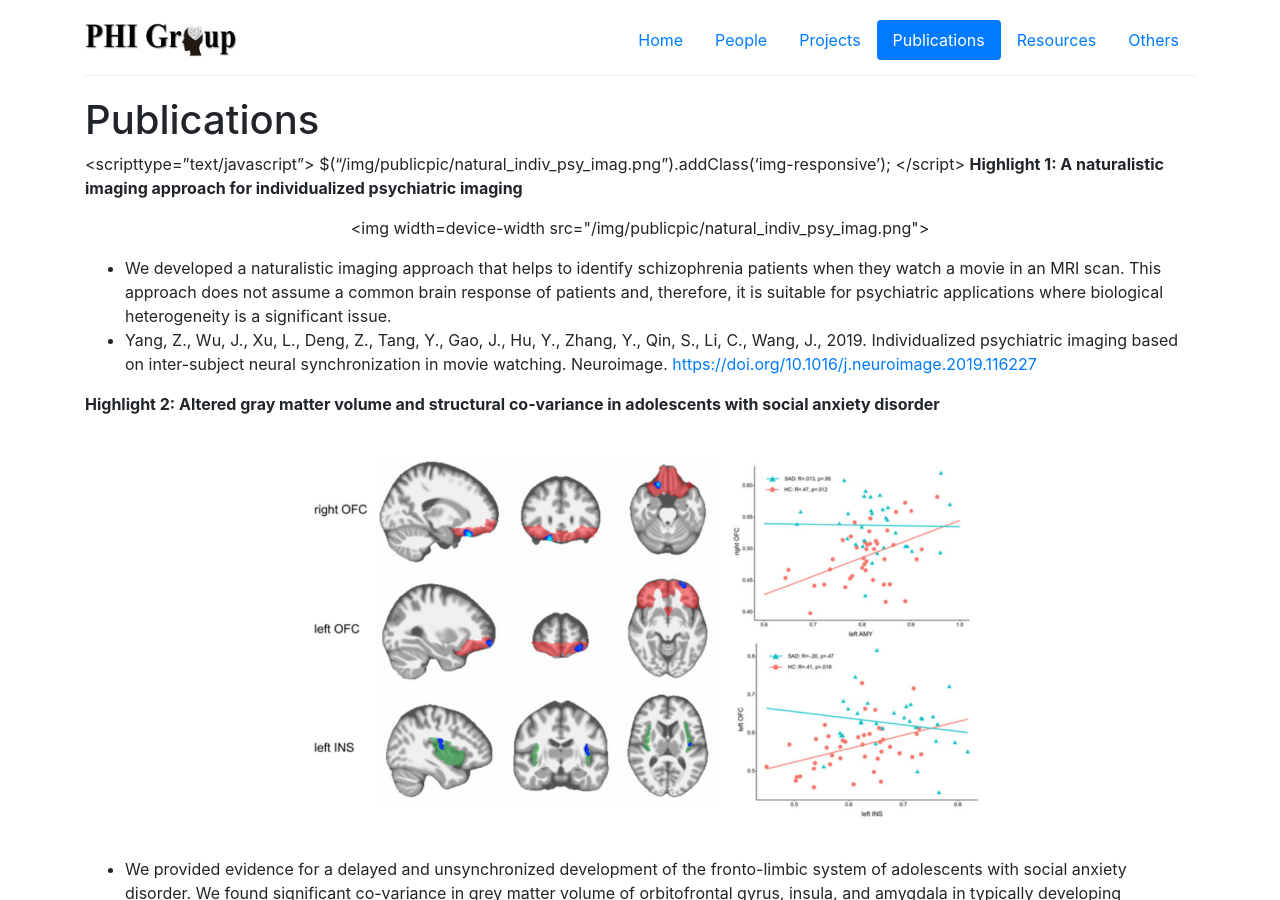
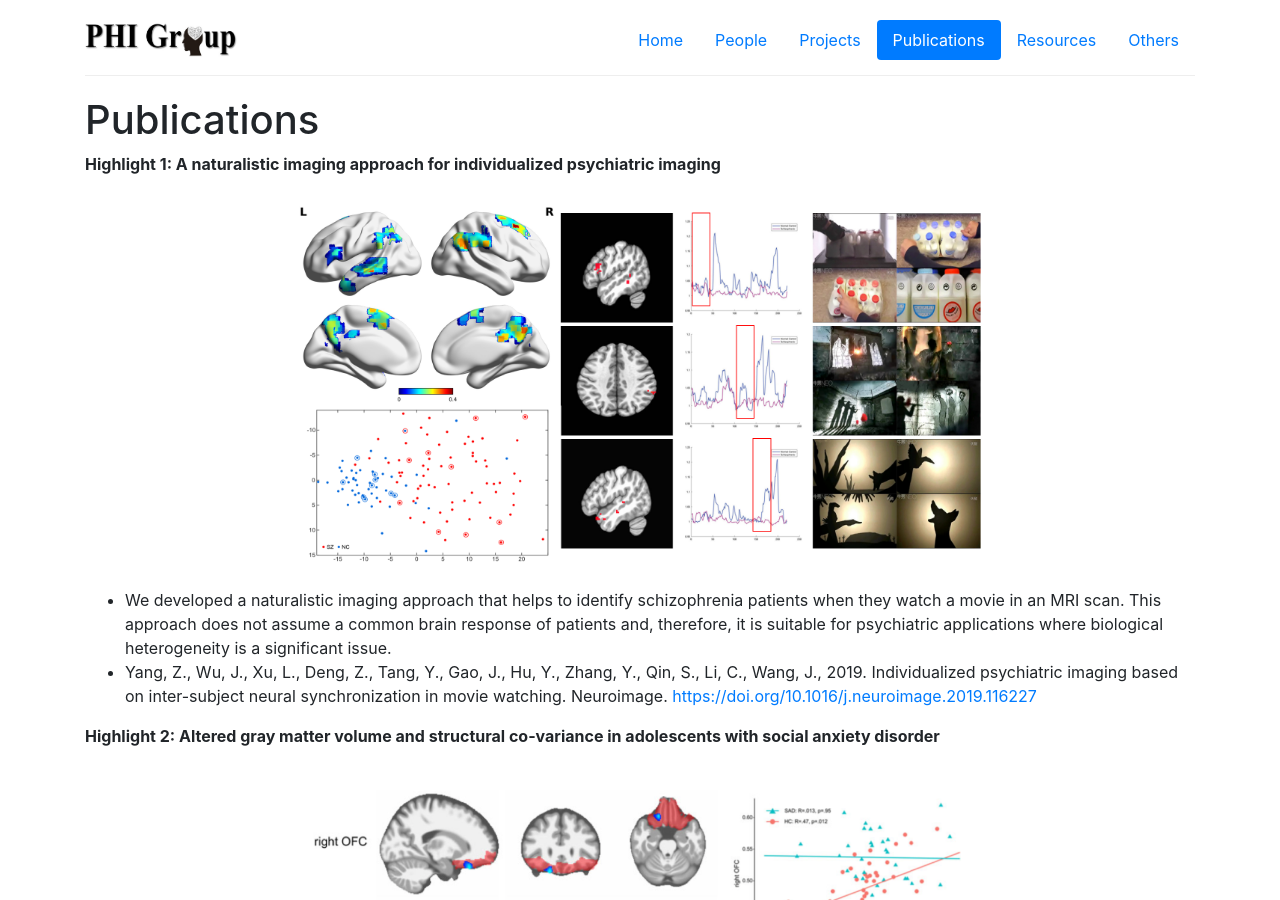
Before and after one commit to PHI-group/phi-group.github.io, a Jekyll site: the page built from publications.md, in a window 1280 px wide and 900 px high. Built offline with Jekyll 4.4.1, drawn with Linux system fonts in a browser that asks for light colours.

Commit message:
Updated by QF

```diff
--- a/publications.md
+++ b/publications.md
@@ -2,11 +2,8 @@
 layout: default
 title: Publications
 ---
-<scripttype="text/javascript">
-  $("/img/publicpic/natural_indiv_psy_imag.png").addClass('img-responsive');
-</script>
 **Highlight 1: A naturalistic imaging approach for individualized psychiatric imaging**
-<p align="center"><img width=device-width src="/img/publicpic/natural_indiv_psy_imag.png"></p>
+<p align="center"><img width="700" src="/img/publicpic/natural_indiv_psy_imag.png"></p>
 
 - We developed a naturalistic imaging approach that helps to identify schizophrenia patients when they watch a movie in an MRI scan. This approach does not assume a common brain response of patients and, therefore, it is suitable for psychiatric applications where biological heterogeneity is a significant issue.
 - Yang, Z., Wu, J., Xu, L., Deng, Z., Tang, Y., Gao, J., Hu, Y., Zhang, Y., Qin, S., Li, C., Wang, J., 2019. Individualized psychiatric imaging based on inter-subject neural synchronization in movie watching. Neuroimage. [https://doi.org/10.1016/j.neuroimage.2019.116227](https://doi.org/10.1016/j.neuroimage.2019.116227)
```
